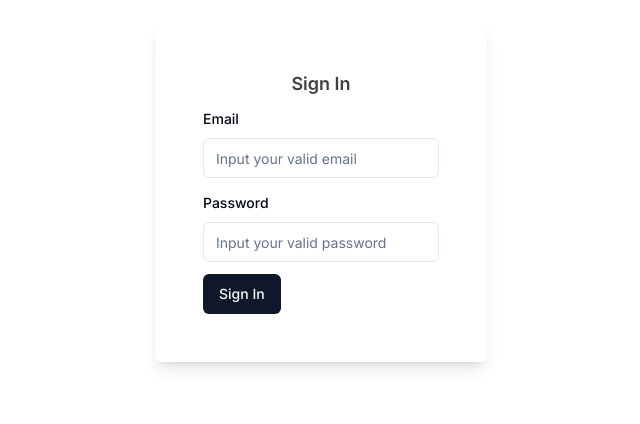
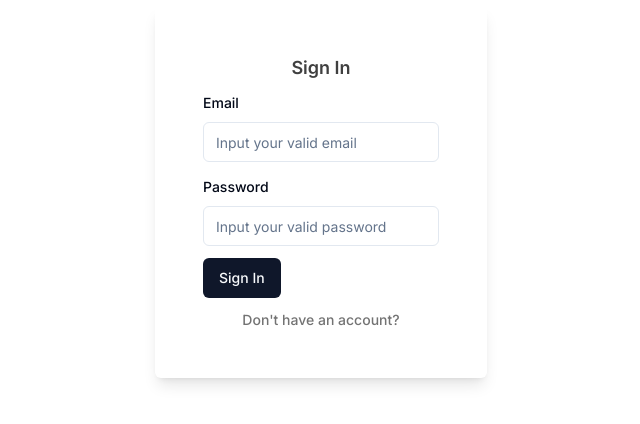
Before and after one commit to purboindra/todo-nextjs-go, a Next.js app in the folder nextjs/: page /sign-in in a window 1280 px wide. Shown: the part 208-632 px from the top of the page, without its empty margins (319-959 px from the left). Built offline with nearby package versions, Linux system fonts and the light colour scheme.

Commit message:
route to sign up from sign in

```diff
--- a/nextjs/app/sign-in/page.tsx
+++ b/nextjs/app/sign-in/page.tsx
@@ -14,6 +14,7 @@ import { zodResolver } from "@hookform/resolvers/zod";
 import { useForm } from "react-hook-form";
 import { z } from "zod";
 import { signIn } from "../api/auth/action";
+import Link from "next/link";
 
 const formSchema = z.object({
   email: z.string().refine((val) => val.includes("@"), "Email is not valid"),
@@ -88,6 +89,9 @@ export default function SignIn() {
             </LoadingButton>
           </form>
         </Form>
+        <Link href={"/sign-up"}>
+          <p className="mt-3 text-sm font-medium text-neutral-500 hover:cursor-pointer hover:text-neutral-600 hover:font-semibold">{`Don\'t have an account?`}</p>
+        </Link>
       </div>
     </main>
   );
```
